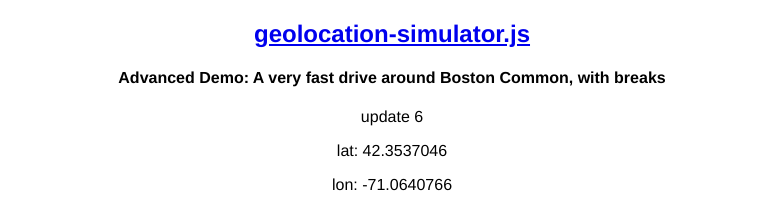
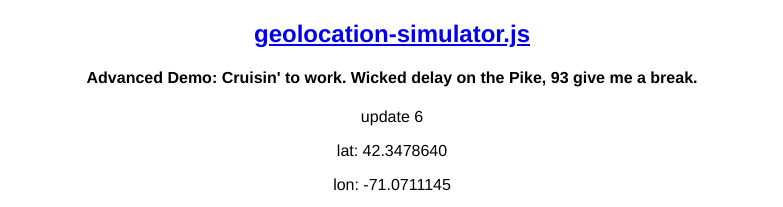
Before and after one commit to russellsamora/geolocation-simulator, a plain HTML site: page demos/advanced/index.html in a window 1280 px wide. Shown: the top 207 px of the page, without its empty margins (248-1031 px from the left). Drawn offline with nearby package versions, Linux system fonts and the light colour scheme; some packages are replaced by stand-ins of ours.

Commit message:
super advanced demo

```diff
--- a/demos/advanced/index.html
+++ b/demos/advanced/index.html
@@ -21,7 +21,7 @@
     </head>
     <body>
         <h2><a href='https://github.com/russellgoldenberg/geolocation-simulator'>geolocation-simulator.js</a></h2>
-        <h4>Advanced Demo: A very fast drive around Boston Common, with breaks</h4>
+        <h4>Advanced Demo: Cruisin' to work. Wicked delay on the Pike, 93 give me a break.</h4>
         <div class='output'></div>
         <div id='map'></div>
         <script src='../geolocation-simulator.js'></script>
@@ -31,22 +31,24 @@
             (function() {
                 //include sample data
                 var _pathData = [
-                    {latitude: 42.352376, longitude: -71.064548},
-                    {latitude: 42.353454, longitude: -71.064184},
-                    {latitude: 42.354707, longitude: -71.063647, pause: 3000},
-                    {latitude: 42.355785, longitude: -71.062768},
-                    {latitude: 42.356483, longitude: -71.062016},
-                    {latitude: 42.357069, longitude: -71.062660},
-                    {latitude: 42.357672, longitude: -71.063261, pause: 5000},
-                    {latitude: 42.357164, longitude: -71.064978},
-                    {latitude: 42.356768, longitude: -71.066844},
-                    {latitude: 42.356213, longitude: -71.069334},
-                    {latitude: 42.355832, longitude: -71.070921},
-                    {latitude: 42.355452, longitude: -71.072509},
-                    {latitude: 42.353517, longitude: -71.071479},
-                    {latitude: 42.351947, longitude: -71.070685},
-                    {latitude: 42.352566, longitude: -71.067595},
-                    {latitude: 42.352344, longitude: -71.064591}
+                    {latitude: 42.347856, longitude: -71.073668},
+                    {latitude: 42.347872, longitude: -71.068561, pause: 5000},
+                    {latitude: 42.347555, longitude: -71.065986},
+                    {latitude: 42.346349, longitude: -71.060793},
+                    {latitude: 42.346445, longitude: -71.058433},
+                    {latitude: 42.348062, longitude: -71.057832},
+                    {latitude: 42.348697, longitude: -71.058648},
+                    {latitude: 42.348094, longitude: -71.060128},
+                    {latitude: 42.344716, longitude: -71.061416, pause: 15000},
+                    {latitude: 42.340529, longitude: -71.063561},
+                    {latitude: 42.336928, longitude: -71.065321},
+                    {latitude: 42.335469, longitude: -71.065578},
+                    {latitude: 42.332630, longitude: -71.063433},
+                    {latitude: 42.329473, longitude: -71.060450},
+                    {latitude: 42.323794, longitude: -71.055214},
+                    {latitude: 42.321398, longitude: -71.054099},
+                    {latitude: 42.321366, longitude: -71.051245},
+                    {latitude: 42.316876, longitude: -71.048884}
                 ];
 
                 //the geolocation simulator
@@ -66,7 +68,7 @@
                     makeMap();
 
                     //create the simulator, pass pathData array as parameter
-                    _simulator = GeolocationSimulator({coords: _pathData, speed: 100});
+                    _simulator = GeolocationSimulator({coords: _pathData, speed: 200});
 
                     //start it up (begin moving)
                     _simulator.start();
```
